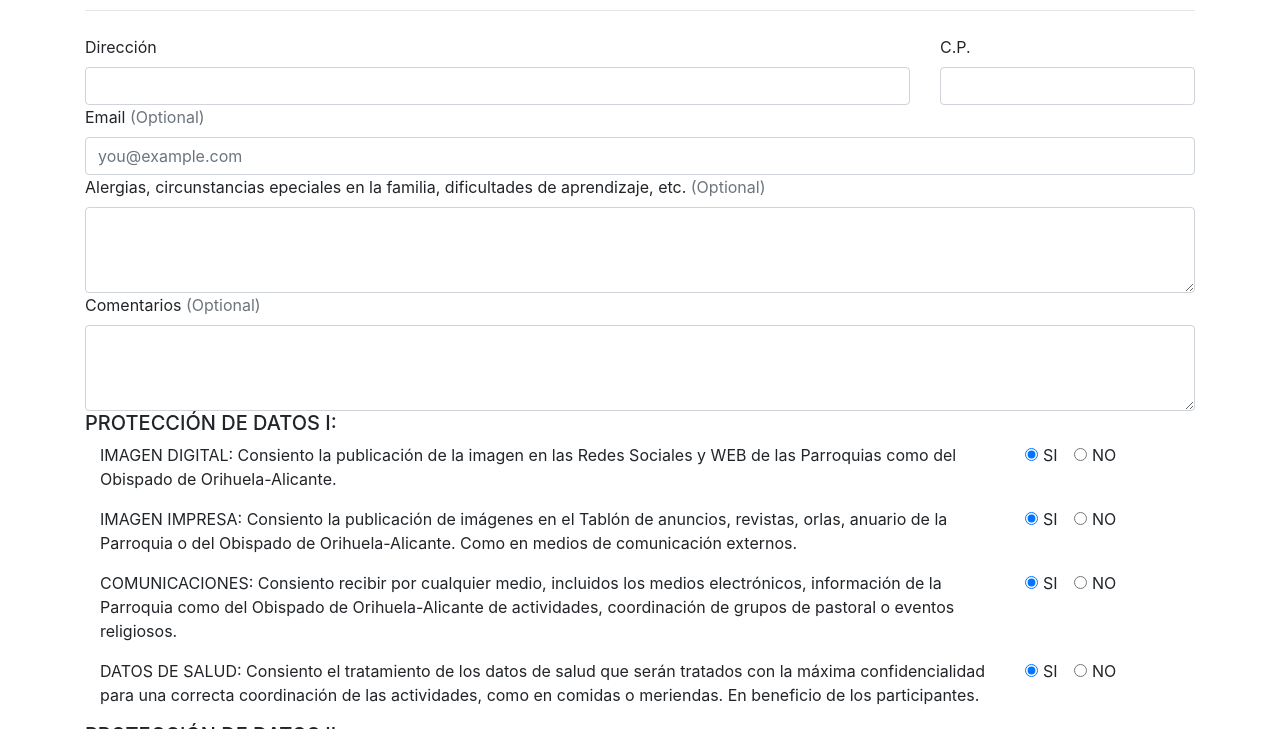
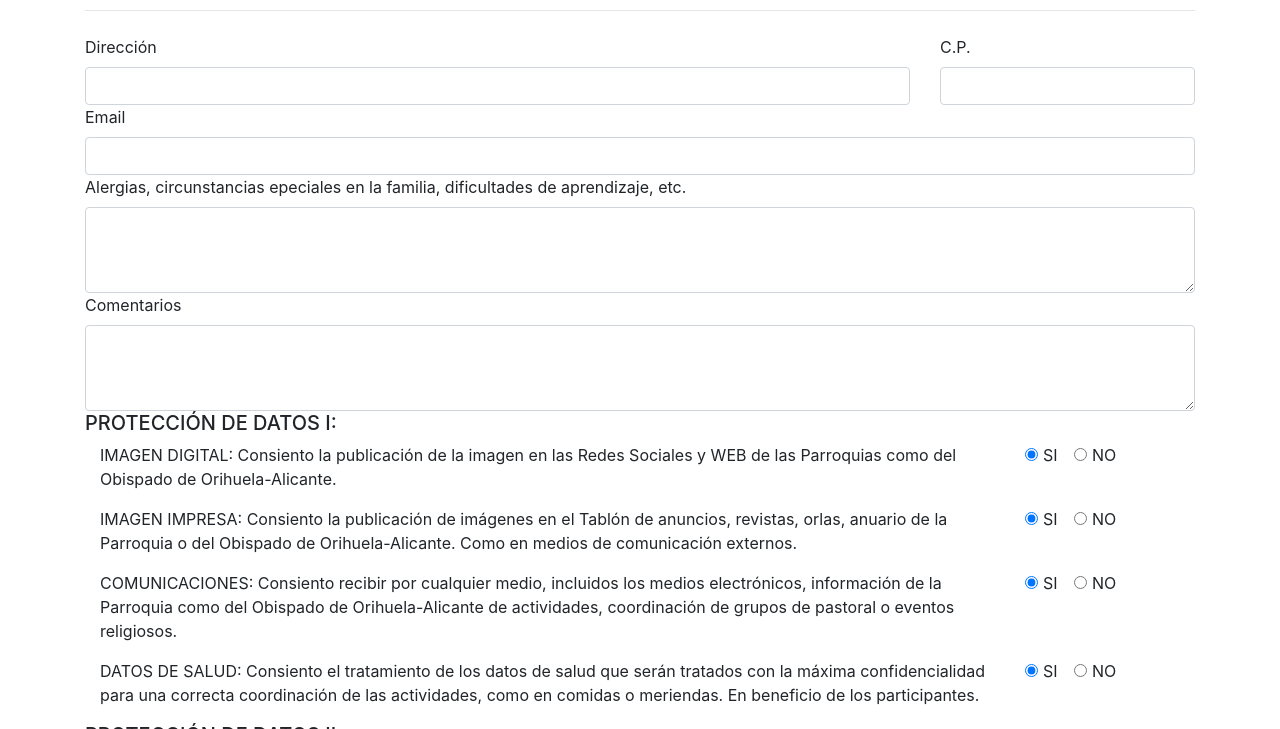
Before and after one commit to alopezcia/cate-app, a website: page public/index.html in a window 1280 px wide. Shown: the part 1010-1739 px from the top of the page. Drawn offline with nearby package versions, Linux system fonts and the light colour scheme; some packages are replaced by stand-ins of ours; a script that the page names is missing.

Commit message:
Arreglos en HTML

```diff
--- a/public/index.html
+++ b/public/index.html
@@ -33,7 +33,7 @@
             </div>
 
             <div class="row py-1" >
-              <div class="col-2"><h5>Parroquia</h5></div>
+              <div class="col-sm-2"><h5>Parroquia</h5></div>
               <div class="col-8">
                 <!-- <input class="col-12" type="text" width="100%"> -->
                 <select class="selectpicker col-12" name="parroquia">
@@ -44,7 +44,7 @@
             </div>
 
             <div class="row p-1">
-              <div class="col-2"><h5>Nivel</h5></div>
+              <div class="col-sm-2"><h5>Nivel</h5></div>
               <div class="col-8">
                 <!-- <input class="col-12" type="text" width="100%"> -->
                 <select class="selectpicker col-12" name="nivel">
@@ -55,9 +55,9 @@
                   <option>Confirmación: 2º ESO, 1º BACH.</option>
                 </select>
               </div>
-              <div class="col-2"><small>(Seleccionar)</small></div>
             </div>
         </div>
+
 
         <div class="col-lg-1">
             <img src="./parroquia_inmaculada_concepcion.png" width="100px">
@@ -283,8 +283,8 @@
           <!-- e-mail -->
           <div class="row g-3">
             <div class="col-12">
-              <label for="email" class="form-label">Email <span class="text-muted">(Optional)</span></label>
-              <input type="email" class="form-control" id="email" name="email" placeholder="you@example.com">
+              <label for="email" class="form-label">Email</label>
+              <input type="email" class="form-control" id="email" name="email" >
               <div class="invalid-feedback">
                 El valor del email de contacto es obligatorio
               </div>
@@ -294,7 +294,7 @@
           <!-- Alergias -->
           <div class="row g-3">
             <div class="col-12">
-              <label for="alergias" class="form-label">Alergias, circunstancias epeciales en la familia, dificultades de aprendizaje, etc. <span class="text-muted">(Optional)</span></label>
+              <label for="alergias" class="form-label">Alergias, circunstancias epeciales en la familia, dificultades de aprendizaje, etc.</label>
               <textarea class="form-control" id="alergias" name="alergias" rows="3"></textarea>
             </div>
           </div>
@@ -302,7 +302,7 @@
           <!-- Comentarios -->
           <div class="row g-3">
             <div class="col-12">
-              <label for="comentarios" class="form-label">Comentarios <span class="text-muted">(Optional)</span></label>
+              <label for="comentarios" class="form-label">Comentarios</label>
               <textarea class="form-control" id="comentarios" name="comentarios" rows="3"></textarea>
             </div>
           </div>
```
Also changed, not shown: public/hoja - copia.png (deleted), public/hoja-Obispado.png (added), public/hoja.png.
